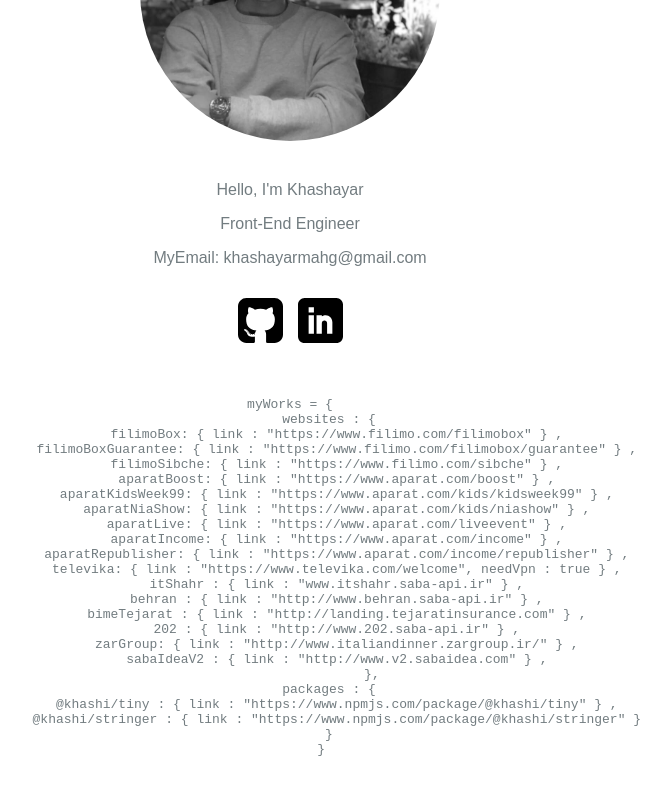
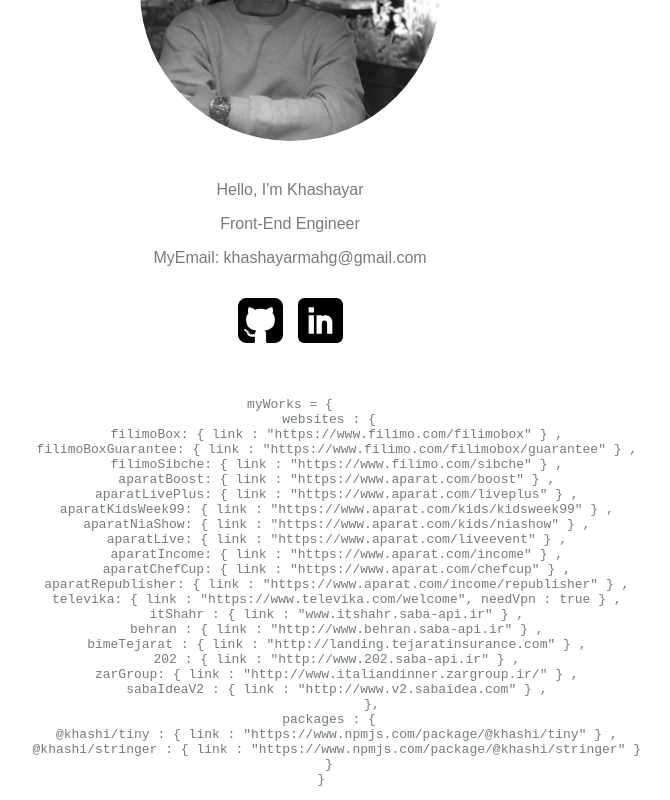
Before and after one commit to khashayarsw/personal-website-pwa, a React app: page / in a window 1280 px wide. Shown: the part 222-1022 px from the top of the page, without its empty margins (350-1020 px from the left). Before the commit the page ends 992 px from the top, so only its background shows below. Built offline with nearby package versions, Linux system fonts and the light colour scheme.

Commit message:
adding new projects to myworks object

```diff
--- a/src/components/Main.js
+++ b/src/components/Main.js
@@ -49,10 +49,12 @@
             filimoBoxGuarantee: { link : "https://www.filimo.com/filimobox/guarantee" } ,
             filimoSibche: { link : "https://www.filimo.com/sibche" } ,
             aparatBoost: { link : "https://www.aparat.com/boost" } ,
+            aparatLivePlus: { link : "https://www.aparat.com/liveplus" } ,
             aparatKidsWeek99: { link : "https://www.aparat.com/kids/kidsweek99" } ,
             aparatNiaShow: { link : "https://www.aparat.com/kids/niashow" } ,
             aparatLive: { link : "https://www.aparat.com/liveevent" } ,
             aparatIncome: { link : "https://www.aparat.com/income" } ,
+            aparatChefCup: { link : "https://www.aparat.com/chefcup" } ,
             aparatRepublisher: { link : "https://www.aparat.com/income/republisher" } ,
             televika: { link : "https://www.televika.com/welcome", needVpn : true } ,
             itShahr : { link : "www.itshahr.saba-api.ir" } ,
```
